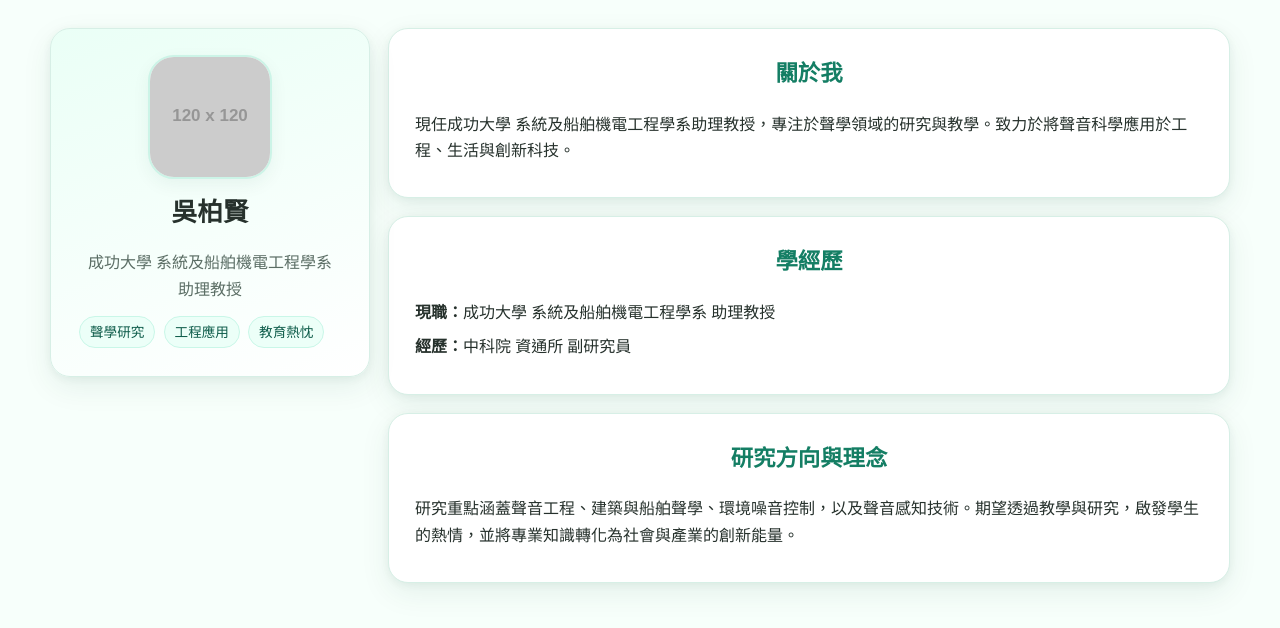
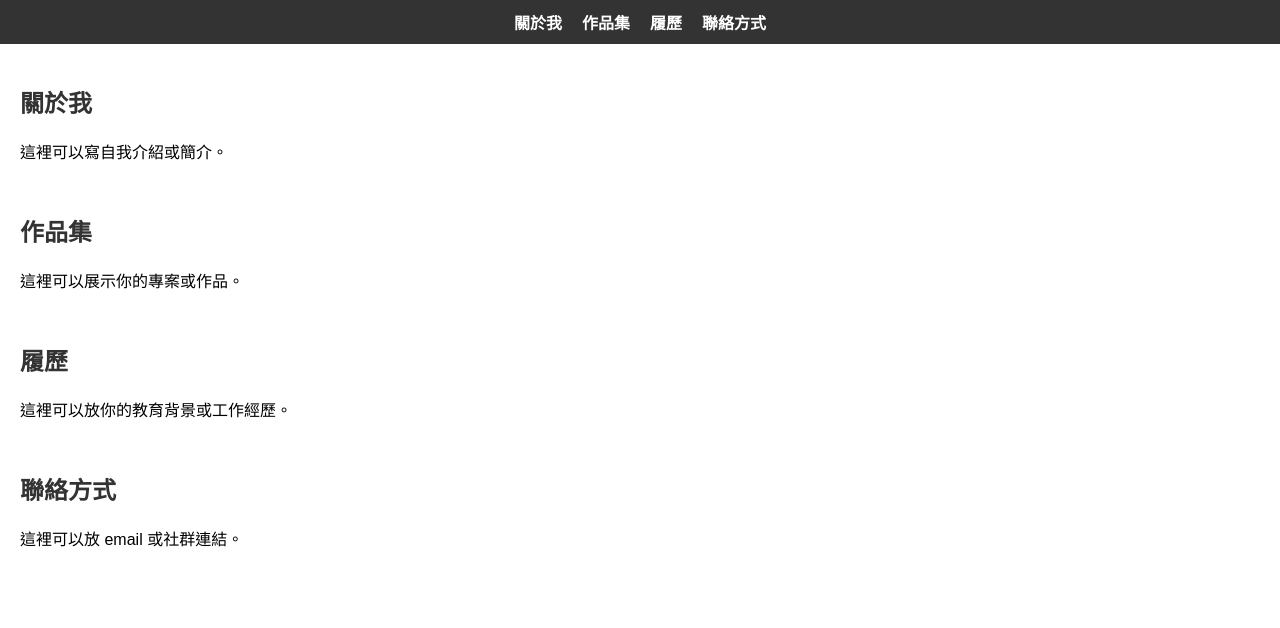
Before and after one commit to Bohsien/my-profile, a plain HTML site: page index.html in a window 1280 px wide. Drawn offline with nearby package versions, Linux system fonts and the light colour scheme; placeholder pictures from the web are drawn by us.

Commit message:
Update index.html

```diff
--- a/index.html
+++ b/index.html
@@ -1,101 +1,77 @@
 <!DOCTYPE html>
-<html lang="zh-TW">
+<html lang="zh-Hant">
 <head>
-  <meta charset="UTF-8" />
-  <meta name="viewport" content="width=device-width, initial-scale=1" />
-  <title>吳柏賢｜成功大學 系統及船舶機電工程學系 助理教授</title>
-  <link href="https://cdn.jsdelivr.net/npm/bootstrap-icons@1.11.3/font/bootstrap-icons.min.css" rel="stylesheet">
-
+    <meta charset="UTF-8">
+    <meta name="viewport" content="width=device-width, initial-scale=1.0">
+    <title>我的個人網頁</title>
     <style>
-    /* ==========================================================
-       Minty 主題（薄荷綠配色，年輕有活力又專業）
-       ========================================================== */
-    :root{
-      --primary-50:#eafff6;
-      --primary-100:#c6ffe9;
-      --primary-200:#96f7d2;
-      --primary-300:#6feec0;
-      --primary-400:#42d7a8;
-      --primary-500:#20c997;   /* 主色 */
-      --primary-600:#18a57e;
-      --primary-700:#147e64;
-      --primary-800:#0f5d4b;
-      --primary-900:#0a4034;
-
-      --bg:#f7fffb;
-      --paper:#ffffff;
-      --ink:#26312c;
-      --muted:#5b6e65;
-      --ring:rgba(32,201,151,.35);
-      --radius-lg:20px;
-      --shadow:0 10px 30px rgba(9, 71, 54, .08), 0 2px 8px rgba(9,71,54,.06);
-      --shadow-soft:0 6px 18px rgba(9, 71, 54, .06);
-      --border:#d7efe6;
+        /* 導覽列樣式 */
+        body {
+            font-family: Arial, sans-serif;
+            margin: 0;
+            padding: 0;
         }
-
-    html,body{height:100%; margin:0; font-family:"Microsoft JhengHei","Segoe UI",system-ui,-apple-system,Arial,sans-serif;
-      background: var(--bg); color:var(--ink); line-height:1.65;}
-
-    /* 版面配置 */
-    .layout{display:grid; gap:18px; grid-template-columns: 1fr; max-width:1180px; margin:0 auto; padding:22px 16px;}
-    @media(min-width: 900px){.layout{grid-template-columns: 320px 1fr; padding:28px 22px;}}
-
-    /* 側邊欄（個人名片） */
-    .sidebar{
-      background: linear-gradient(160deg, var(--primary-50), #fff);
-      border:1px solid var(--border);
-      border-radius: var(--radius-lg);
-      box-shadow: var(--shadow);
-      padding: clamp(18px, 3.2vw, 26px);
-      position: sticky; top:16px; height: fit-content;
+        header {
+            background-color: #333;
+            color: white;
+            padding: 10px 0;
         }
-    .avatar{width:120px;height:120px;border-radius:26px;overflow:hidden;box-shadow: var(--shadow-soft); border:2px solid #ccf4e7; background:#fff; flex-shrink:0; margin:0 auto;}
-    .sidebar h1{text-align:center; font-size:1.6rem; margin:12px 0 6px;}
-    .subtitle{text-align:center; color:var(--muted); margin-bottom:12px;}
-    .badge{display:inline-block; background:#ecfff8; color:#0f5d4b; border:1px solid #c9f7e8; padding:4px 10px; border-radius:999px; font-size:.85rem; margin:2px;}
-
-    /* 右側內容區塊 */
-    .content{display:grid; gap:18px;}
-    .section{background:var(--paper); border:1px solid var(--border); border-radius: var(--radius-lg); box-shadow: var(--shadow); padding: clamp(18px, 2.8vw, 26px);}
-    .section h2{margin-top:0; font-size:1.4rem; color:var(--primary-700); text-align:center;}
-    .section p{margin:0.5rem 0;}
-
-    /* 聯絡方式 */
-    .contact a{display:flex; align-items:center; gap:8px; margin:6px 0; color:var(--ink); text-decoration:none;}
-    .contact a:hover{color:var(--primary-600);}
+        nav {
+            display: flex;
+            justify-content: center;
+            gap: 20px;
+        }
+        nav a {
+            color: white;
+            text-decoration: none;
+            font-weight: bold;
+        }
+        nav a:hover {
+            text-decoration: underline;
+        }
+        main {
+            padding: 20px;
+        }
+        section {
+            margin-bottom: 50px;
+        }
+        h2 {
+            color: #333;
+        }
     </style>
 </head>
 <body>
-  <div class="layout">
-    <!-- 左側：名片 -->
-    <aside class="sidebar">
-      <div class="avatar">
-        <!-- 頭像示意，之後可放照片 <img src="照片網址" alt="個人照片" /> -->
-        <img src="https://via.placeholder.com/120x120.png?text=Photo" alt="吳柏賢">
-      </div>
-      <h1>吳柏賢</h1>
-      <p class="subtitle">成功大學 系統及船舶機電工程學系<br>助理教授</p>
-      <span class="badge">聲學研究</span>
-      <span class="badge">工程應用</span>
-      <span class="badge">教育熱忱</span>
-    </aside>
 
-    <!-- 右側：內容 -->
-    <main class="content">
-      <section class="section">
+<header>
+    <nav>
+        <a href="#about">關於我</a>
+        <a href="#projects">作品集</a>
+        <a href="#resume">履歷</a>
+        <a href="#contact">聯絡方式</a>
+    </nav>
+</header>
+
+<main>
+    <section id="about">
         <h2>關於我</h2>
-        <p>現任成功大學 系統及船舶機電工程學系助理教授，專注於聲學領域的研究與教學。致力於將聲音科學應用於工程、生活與創新科技。</p>
+        <p>這裡可以寫自我介紹或簡介。</p>
     </section>
 
-      <section class="section">
-        <h2>學經歷</h2>
-        <p><b>現職：</b>成功大學 系統及船舶機電工程學系 助理教授</p>
-        <p><b>經歷：</b>中科院 資通所 副研究員</p>
+    <section id="projects">
+        <h2>作品集</h2>
+        <p>這裡可以展示你的專案或作品。</p>
     </section>
 
-      <section class="section">
-        <h2>研究方向與理念</h2>
-        <p>研究重點涵蓋聲音工程、建築與船舶聲學、環境噪音控制，以及聲音感知技術。期望透過教學與研究，啟發學生的熱情，並將專業知識轉化為社會與產業的創新能量。</p>
+    <section id="resume">
+        <h2>履歷</h2>
+        <p>這裡可以放你的教育背景或工作經歷。</p>
     </section>
 
-      <section c
+    <section id="contact">
+        <h2>聯絡方式</h2>
+        <p>這裡可以放 email 或社群連結。</p>
+    </section>
+</main>
+
+</body>
+</html>
```
Lines whose indentation alone changed are shown as unchanged.
